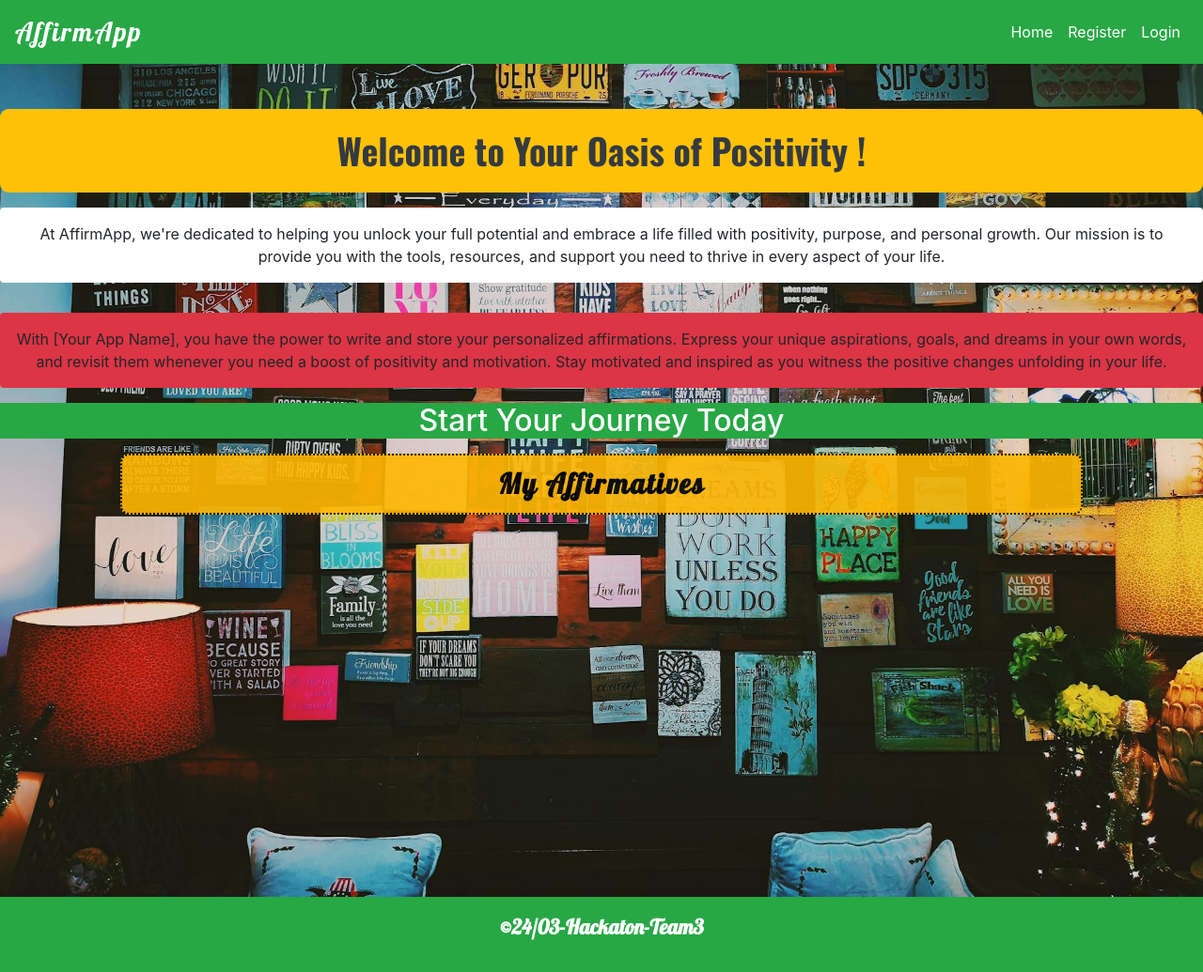
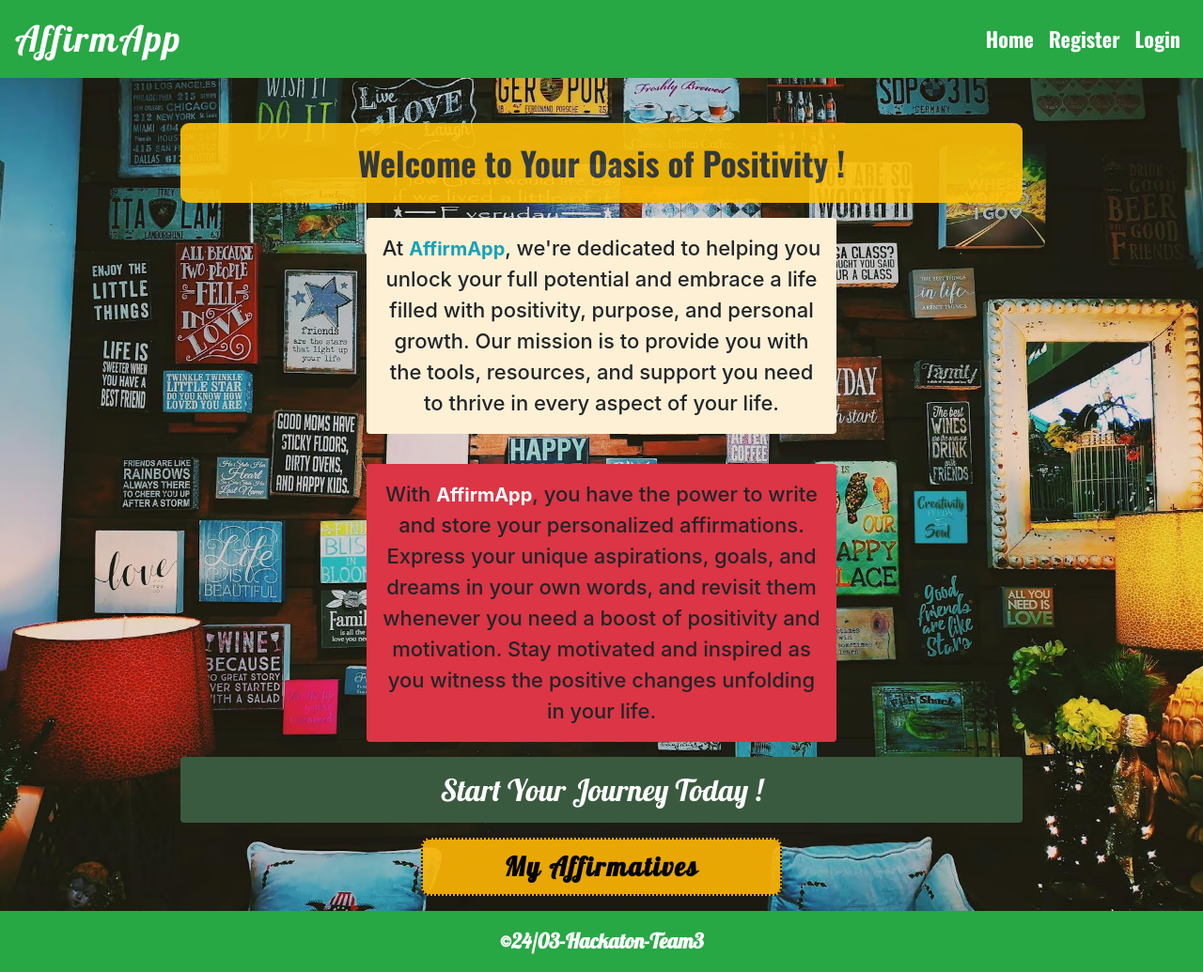
Before and after one commit to jamie33o/world-happiness-hackathon, a Django app: page / in a window 1280 px wide. Shown: the whole page at 94% size. Before the commit the page ends 1001 px from the top, so only its background shows below. Run offline with Django 3.2, Linux system fonts and the light colour scheme; some libraries are stand-ins or nearby versions.

Commit message:
give styles to home page content for all screen sizes

```diff
--- a/home/templates/home/index.html
+++ b/home/templates/home/index.html
@@ -8,16 +8,14 @@
       <!-- Background Image Section -->
       <div class="background-image mx-auto  ">
           <!-- Main Heading -->
-          <header class="main-heading text-center oswald text-dark p-3 mt-5 bg-warning ">Welcome to Your Oasis of Positivity !</header>
-          <!-- Main Content Section -->
-              <p class="main-message mx-auto montserrat  p-3 mt-3 bg-white text-center rounded">At AffirmApp, we're dedicated to helping you unlock your full potential and embrace a life filled with positivity, purpose, and personal growth. Our mission is to provide you with the tools, resources, and support you need to thrive in every aspect of your life.</p>
-          <!-- About Us Section -->
+          <header class="main-heading text-center oswald text-dark p-3 mt-5 bg-warning montserrat mx-auto ">Welcome to Your Oasis of Positivity !</header>
+              <p class="text main-message mx-auto montserrat  p-3 mt-3  text-center rounded montserrat">At <span class=" span-text text-info">AffirmApp</span>, we're dedicated to helping you unlock your full potential and embrace a life filled with positivity, purpose, and personal growth. Our mission is to provide you with the tools, resources, and support you need to thrive in every aspect of your life.</p>
           <section class="text-center pt-3 mb-2 about-us mw-100 mx-auto my-auto mt-2 montserrat">
-              <p class="about-us-text mw-100 mx-auto my-auto bg-danger rounded p-3">With [Your App Name], you have the power to write and store your personalized affirmations. Express your unique aspirations, goals, and dreams in your own words, and revisit them whenever you need a boost of positivity and motivation. Stay motivated and inspired as you witness the positive changes unfolding in your life.</p>
+              <p class="text mw-100 mx-auto my-auto bg-danger rounded p-3">With <span class="span-text text-white">AffirmApp</span>, you have the power to write and store your personalized affirmations. Express your unique aspirations, goals, and dreams in your own words, and revisit them whenever you need a boost of positivity and motivation. Stay motivated and inspired as you witness the positive changes unfolding in your life.</p>
           </section>
-          <div class="text-center">
-            <h2 class="text-white bg-success mt-3">Start Your Journey Today</h2>
-            <a href="{% url 'affirmations' %}" class="btn btn-light btn-lg lobster d-block mx-auto mt-3" aria-label="my affirmatives">My Affirmatives</a>
+          <div class="text-center lobster">
+            <h2 class="text-white mt-3 rounded p-3 mx-auto">Start Your Journey Today !</h2>
+            <a href="{% url 'affirmations' %}" class="btn btn-light btn-lg lobster d-block mx-auto mt-3 mb-3" aria-label="my affirmatives">My Affirmatives</a>
             </div>
         </div>
     </div>
--- a/static/css/base.css
+++ b/static/css/base.css
@@ -116,28 +116,31 @@
 }
 
 .navbar-brand{
-    font-size:28px;
+    font-size:35px;
     letter-spacing:2px;
 }
 
  /* styles for home page */
  .background-image{
-    background-image:url("/static/images/background-image.jpg");
+    background-image:url("/static/images/background-image.avif");
     width:100vw;
     height:100vh;
     background-size: cover;
     background-position:center;
-    overflow: hidden;
+    overflow-x: hidden;
 }
 
 .main-heading{
     color:black;
-    font-size:38px;
+    font-size:28px;
     font-weight:700;
     border-radius:9px;
     width:100%;
-    display:inline-block;
-    align-self:self-start;
+    opacity: 0.9;
+}
+
+.main-message{
+    background-color:#fdf0d5;
 }
 
 .btn{
@@ -149,6 +152,52 @@
     color:black;
     background-color:#ffb703;
     border-radius:9px;
-    font-size:30px;
+    font-size:22px;
     border: 2px dotted black;
 }
+
+.text{
+    font-size:18px;
+    font-weight:500;
+}
+
+.span-text{
+    font-size:20px;
+    font-weight:700;
+}
+
+.nav-link{
+    font-size:18px;
+    font-weight:600;
+}
+
+.nav-link:hover{
+    color:yellow !important;
+}
+h2{
+    background-color: #3a5a40;
+}
+
+@media only screen and (min-width:767px) {
+    .nav-link, .text{
+        font-size:22px;
+    }
+    .main-heading{
+        font-size:35px;
+    }
+    .navbar-brand{
+        font-size:38px;
+    }
+    .btn{
+        font-size:28px;
+    }
+    .text{
+        width:500px;
+    }
+    .main-heading,h2{
+        width:70%;
+     }
+     .btn{
+        width:30%;
+     }
+    }
--- a/templates/base.html
+++ b/templates/base.html
@@ -41,7 +41,6 @@
     {% endblock %}
 
     {% block extra_css %}
-
       <link rel="preconnect" href="https://fonts.googleapis.com">
       <link rel="preconnect" href="https://fonts.gstatic.com" crossorigin>
       <link href="https://fonts.googleapis.com/css2?family=Lobster&family=Montserrat:wght@300;500;600;700&family=Oswald:wght@300;400;500;700&display=swap" rel="stylesheet">
@@ -63,7 +62,7 @@
   </head>
   <body class="d-flex flex-column justify-content-center  h-100  ">
 
-    <header class="container-fluid p-0">
+    <header class="container-fluid p-0 ">
       {% block page_header %}
       <nav class="bg-success navbar navbar-expand-lg navbar-dark ">
       <a class=" lobster navbar-brand mx-auto  text-center " href="{% url 'home' %}">AffirmApp</a>
@@ -73,25 +72,25 @@
           <div class="collapse navbar-collapse justify-content-end"  id="navbarSupportedContent">
             <ul class="navbar-nav  mb-2 mb-lg-0">
               <li class="nav-item">
-                <a class="nav-link   {% if request.path == home_url %}active{% endif %}" aria-current="page"
+                <a class="oswald nav-link   {% if request.path == home_url %}active{% endif %}" aria-current="page"
                             href="{% url 'home' %}">Home</a>
               </li>
               {% if user.is_authenticated %}
                <!-- Display logout link when the user is authenticated -->
                <li class="nav-item">
-                <a class="nav-link text-white {% if request.path == profile_url %}active{% endif %}" aria-current="page" href="">My Affirmatives</a>
+                <a class="oswald nav-link text-white {% if request.path == profile_url %}active{% endif %}" aria-current="page" href="">My Affirmatives</a>
               </li>
                  <li class="nav-item">
-                  <a class="text-white nav-link {% if request.path == logout_url %}active{% endif %}" aria-current="page" href="{% url 'account_logout' %}">Logout</a>
+                  <a class="oswald text-white nav-link {% if request.path == logout_url %}active{% endif %}" aria-current="page" href="{% url 'account_logout' %}">Logout</a>
                 </li>
                 {% else %}
                 <!-- Display registration and login links when the user is not authenticated -->
                 <li class="nav-item">
-                  <a class="text-white nav-link {% if request.path == signup_url %}active{% endif %}" aria-current="page"
+                  <a class="oswald text-white nav-link {% if request.path == signup_url %}active{% endif %}" aria-current="page"
                     href="{% url 'account_signup' %}">Register</a>
                 </li>
                 <li class="nav-item">
-                  <a class=" text-white nav-link {% if request.path == login_url %}active{% endif %}" aria-current="page" href="{% url 'account_login' %}">Login</a>
+                  <a class="oswald text-white nav-link {% if request.path == login_url %}active{% endif %}" aria-current="page" href="{% url 'account_login' %}">Login</a>
                 </li>
                 {% endif %}
             </ul>
@@ -127,7 +126,7 @@
       {% endblock %}
     </main>
 
-    <footer class="text-center  " id="help">
+    <footer class="text-center" id="help">
       {% block page_footer %}
 
     <p class="footer-text text-white bg-success  lobster p-3">&copy;24/03-Hackaton-Team3</p>
```
Also changed, not shown: static/images/background-image.avif (added), static/images/background-image.jpg (deleted).
